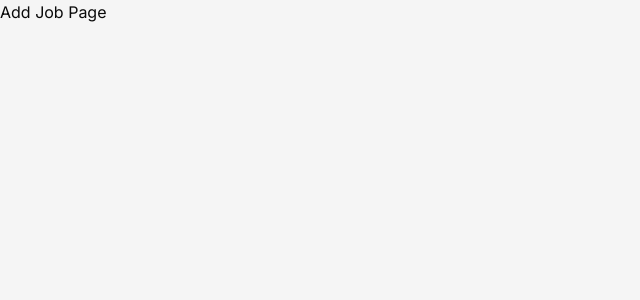
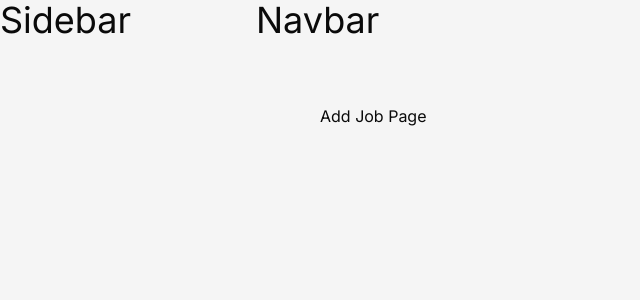
Before and after one commit to tneos/essytems-dev, a Next.js app: page /add-employee in a window 1280 px wide. Shown: the top 300 px of the page, without its empty margins (0-640 px from the left). Built offline with nearby package versions, Linux system fonts and the light colour scheme.

Commit message:
Dashboard layout initial setup

```diff
--- /dev/null
+++ b/app/(dashboard)/layout.tsx
@@ -0,0 +1,21 @@
+import Navbar from "@/components/Navbar";
+import Sidebar from "@/components/Sidebar";
+
+import {PropsWithChildren} from "react";
+
+function layout({children}: PropsWithChildren) {
+  return (
+    <main className="grid lg:grid-cols-5">
+      {/* first-col hidden on small screen */}
+      <div className="hidden lg:block lg:col-span-1 lg:min-h-screen">
+        <Sidebar />
+      </div>
+      {/* second-col dropdown menu hidden on big screen */}
+      <div className="lg:col-span-4">
+        <Navbar />
+        <div className="py-16 px-4 sm:px-8 lg:px-16">{children}</div>
+      </div>
+    </main>
+  );
+}
+export default layout;
--- a/app/page.tsx
+++ b/app/page.tsx
@@ -20,7 +20,7 @@
             hospitality staffing application.
           </p>
           <Button asChild className="mt-4">
-            <Link href="/add-job">Get Started</Link>
+            <Link href="/add-employee">Get Started</Link>
           </Button>
         </div>
         <Image className="hidden lg:block" src={HomeImg} alt="Home image" />
--- /dev/null
+++ b/components/LinksDropdown.tsx
@@ -0,0 +1,4 @@
+function LinksDropdown() {
+  return <h2 className="text-4xl">LinksDropdown</h2>;
+}
+export default LinksDropdown;
--- /dev/null
+++ b/components/Navbar.tsx
@@ -0,0 +1,4 @@
+function Navbar() {
+  return <h2 className="text-4xl">Navbar</h2>;
+}
+export default Navbar;
--- /dev/null
+++ b/components/Sidebar.tsx
@@ -0,0 +1,4 @@
+function Sidebar() {
+  return <h2 className="text-4xl">Sidebar</h2>;
+}
+export default Sidebar;
--- a/package.json
+++ b/package.json
@@ -1,5 +1,5 @@
 {
-  "name": "jobify-starter",
+  "name": "essystems",
   "version": "0.1.0",
   "private": true,
   "scripts": {
```
